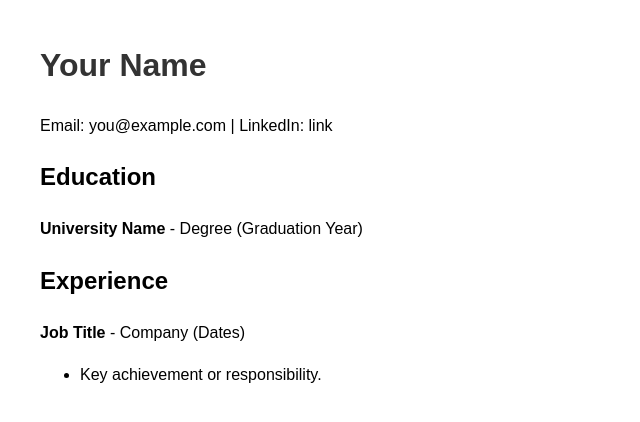
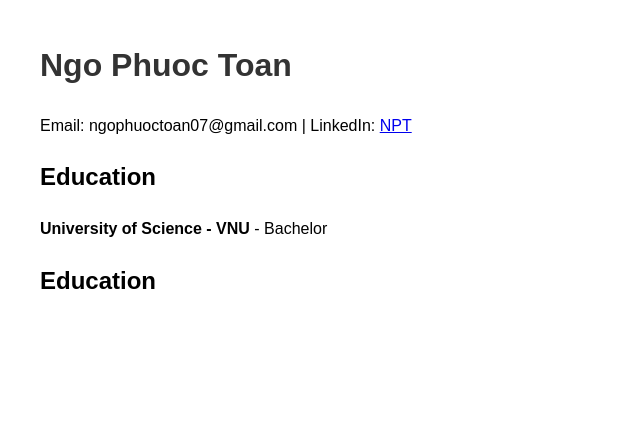
Before and after one commit to NPToanLX-TNH-HCMUS/25127522_W01_Assignment_2, a plain HTML site: page index.html in a window 1280 px wide. Shown: the whole page, without its empty margins (0-640 px from the left). Drawn offline with Linux system fonts and the light colour scheme.

Commit message:
Update index.html

```diff
--- a/index.html
+++ b/index.html
@@ -2,7 +2,7 @@
 <html lang="en">
 <head>
     <meta charset="UTF-8">
-    <title>My Resume</title>
+    <title>25127522 - Ngo Phuoc Toan</title>
     <style>
         body { font-family: Arial, sans-serif; line-height: 1.6; margin: 40px; }
         h1 { color: #333; }
@@ -10,20 +10,16 @@
     </style>
 </head>
 <body>
-    <h1>Your Name</h1>
-    <p>Email: you@example.com | LinkedIn: link</p>
+    <h1>Ngo Phuoc Toan</h1>
+    <p>Email: ngophuoctoan07@gmail.com | LinkedIn: <a href ="https://www.linkedin.com/in/ng%C3%B4-ph%C6%B0%E1%BB%9Bc-to%C3%A0n-1745a03b3/">NPT</a></p>
 
     <div class="section">
         <h2>Education</h2>
-        <p><strong>University Name</strong> - Degree (Graduation Year)</p>
+        <p><strong>University of Science - VNU</strong> - Bachelor</p>
     </div>
 
     <div class="section">
-        <h2>Experience</h2>
-        <p><strong>Job Title</strong> - Company (Dates)</p>
-        <ul>
-            <li>Key achievement or responsibility.</li>
-        </ul>
+        <h2>Education</h2>
     </div>
 </body>
 </html>
```
